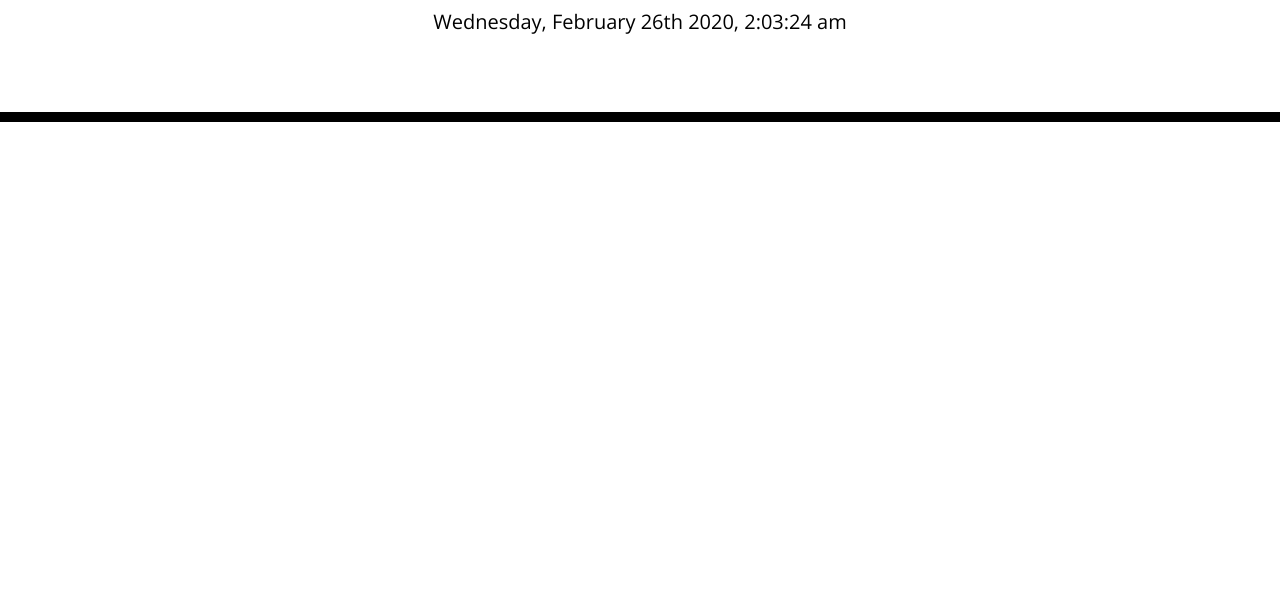
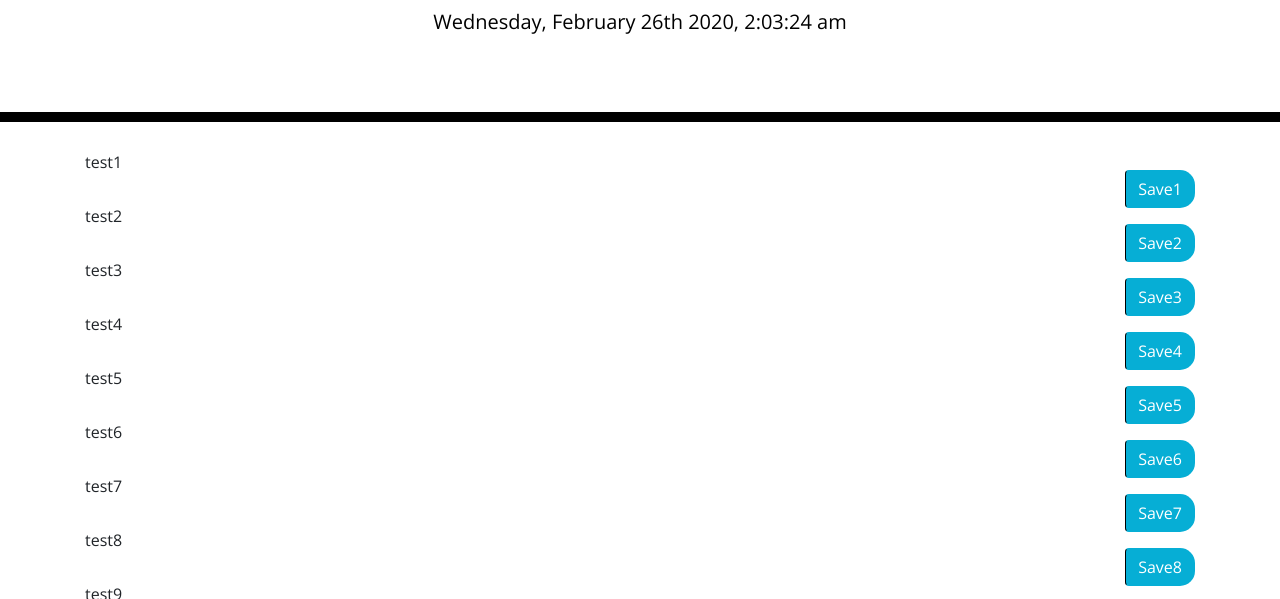
Before and after one commit to nrlong/DayPlanner, a plain HTML site: page index.html in a window 1280 px wide. Shown: the part 182-781 px from the top of the page. Drawn offline with nearby package versions, Linux system fonts and the light colour scheme.

Commit message:
set loop to create divs for each day for input with corrisponding save buttons

```diff
--- a/script.js
+++ b/script.js
@@ -1,7 +1,24 @@
 let momentTime = $("#currentDay");
+let container = $(".container");
 
+
+// function to keep time updated actively
 function update(){
 momentTime.text(moment().format("dddd, MMMM Do YYYY, h:mm:ss a"));
 }
 
 setInterval(update, 1000);
+
+// Generate hours of the day text fields and buttons
+
+for (let i=1; i < 25; i++){
+    let newDiv = document.createElement("div");
+    let newButton = document.createElement("button");
+    newDiv.setAttribute("id",  i);
+    newDiv.setAttribute("class", "dataEnter");
+    newDiv.textContent = "test" + i;
+    newButton.setAttribute("class", "btn saveBtn " + i);
+    newButton.textContent = "Save" + i;
+    container.append(newDiv);
+    newDiv.append(newButton);
+}
--- a/style.css
+++ b/style.css
@@ -63,9 +63,16 @@ textarea{
   border-bottom-right-radius: 15px;
   background-color: #06AED5;
   color: white;
+  display: block;
+  margin-left: auto;
+
 }
 
 .saveBtn i:hover {
   font-size: 20px;
   transition: all .3s ease-in-out;
 }
+
+.dataEnter{
+  width: 100%;
+}
```
